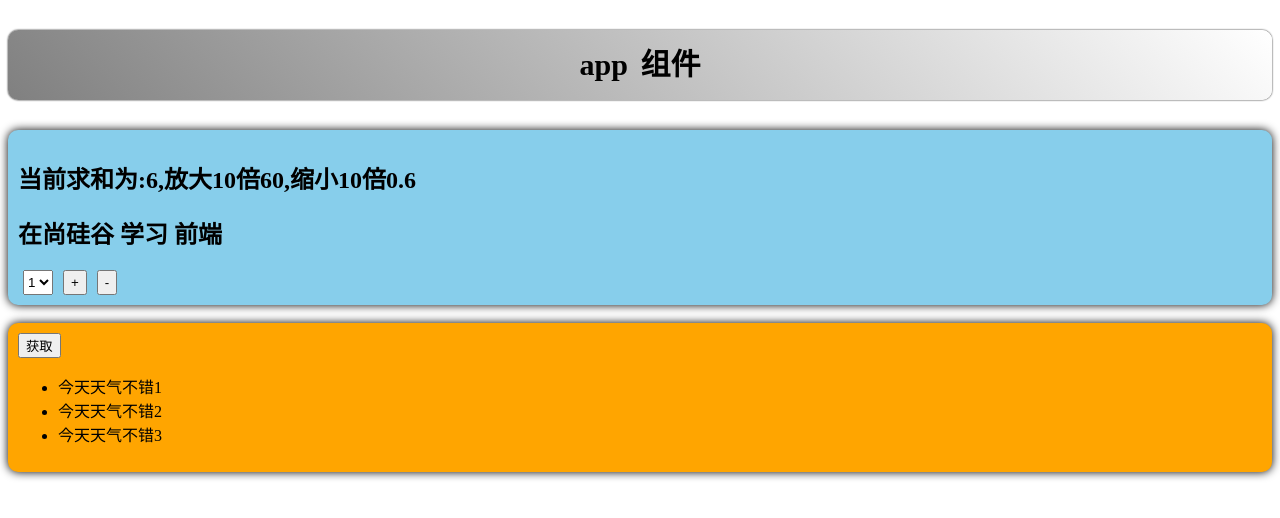
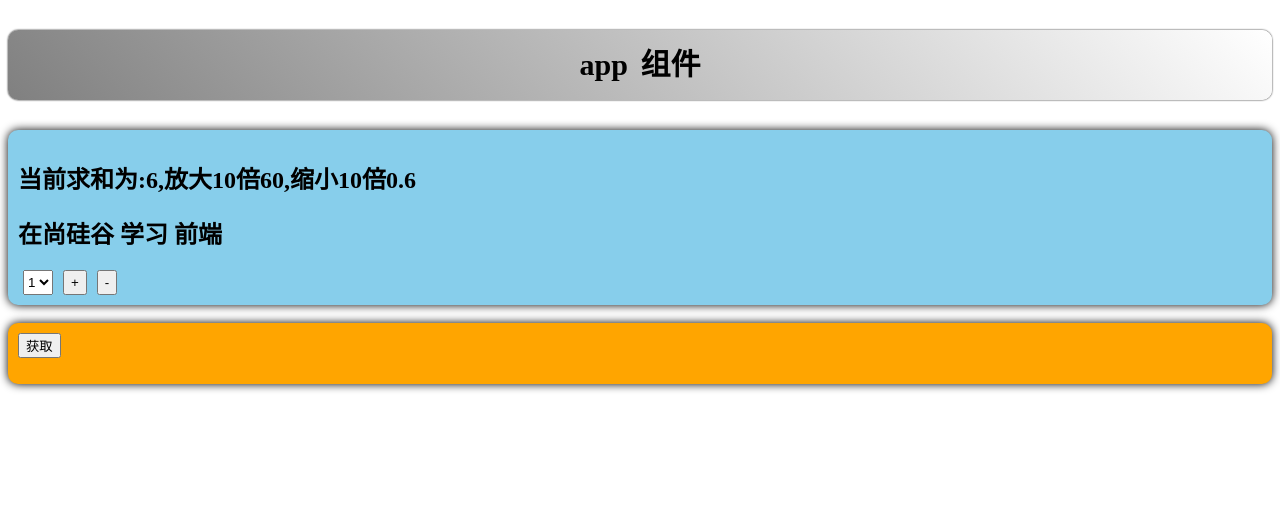
Before and after one commit to Y-Destiny/hello_vue3, a Vue app: page / in a window 1280 px wide. Shown: the top 518 px of the page. Built offline with nearby package versions, Linux system fonts and the light colour scheme.

Commit message:
$subScribe使用(发生变化时调用函数)

```diff
--- a/src/components/LoveTalk.vue
+++ b/src/components/LoveTalk.vue
@@ -16,6 +16,12 @@
 
 const talkStore = useTalkStore();
 const { talkList } = storeToRefs(talkStore);
+talkStore.$subscribe((mutate,state)=>{
+    console.log('talkStore改变',mutate,state);
+    //浏览器本地存储
+    localStorage.setItem('talkList',JSON.stringify(state.talkList));
+});
+
 
 async function getLoveTalk() {
     console.log('获取');
--- a/src/store/loveTalk.ts
+++ b/src/store/loveTalk.ts
@@ -13,10 +13,6 @@
         }
     },
     state(){
-        return {'talkList':[
-            { id: "1", content: '今天天气不错1' },
-            { id: "2", content: '今天天气不错2' },
-            { id: "3", content: '今天天气不错3' },
-        ]}
+        return {'talkList': JSON.parse(localStorage.getItem('talkList')||'[]')}
     }
 })
```
